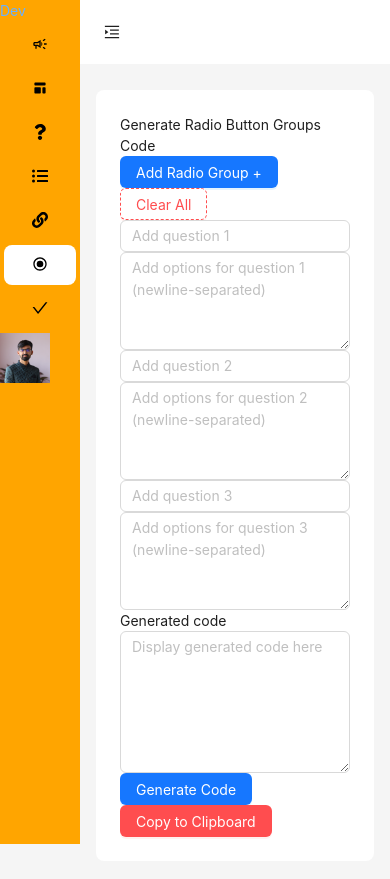
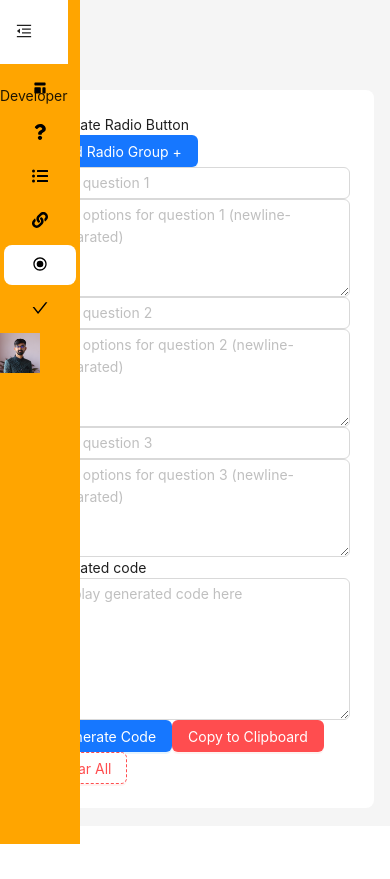
Before and after one commit to atultingre/flexisales-useful-tools, a React (Vite) app: page /radio in a window 390 px wide. After the commit the page ends 844 px from the top, so only its background shows below. Built offline with nearby package versions, Linux system fonts and the light colour scheme.

Commit message:
responsive styles added

```diff
--- a/src/components/Checkbox/CheckboxGroupGenerator.jsx
+++ b/src/components/Checkbox/CheckboxGroupGenerator.jsx
@@ -69,14 +69,13 @@ const CheckboxGroupGenerator = () => {
 
   return (
     <div className="p-4">
-      <div className="flex w-full justify-between items-center mb-10">
-        <h2 className="text-2xl font-semibold">Generate Checkbox Code</h2>
-        <div className="flex">
-          <Button type="primary" onClick={handleAddCheckbox} className="mr-4">
+      <div className="flex flex-col md:flex-row w-full md:justify-between md:items-center mb-10">
+        <h2 className="text-xl md:text-2xl mb-4 font-semibold">
+          Generate Checkbox Code
+        </h2>
+        <div className="flex flex-col md:flex-row gap-3">
+          <Button type="primary" onClick={handleAddCheckbox} className="">
             Add Checkbox +
-          </Button>
-          <Button type="dashed" danger onClick={handleClear}>
-            Clear All
           </Button>
         </div>
       </div>
@@ -130,7 +129,7 @@ const CheckboxGroupGenerator = () => {
             </div>
           )}
         </div>
-        <div className="flex w-full gap-5">
+        <div className="flex flex-col md:flex-row w-full gap-3">
           <Button
             type="primary"
             onClick={handleGenerateCode}
@@ -146,6 +145,9 @@ const CheckboxGroupGenerator = () => {
           >
             Copy to Clipboard
           </Button>
+          <Button type="dashed" danger onClick={handleClear}>
+            Clear All
+          </Button>
         </div>
       </div>
     </div>
--- a/src/components/Dashboard/Dashboard.jsx
+++ b/src/components/Dashboard/Dashboard.jsx
@@ -1,104 +1,36 @@
-import React, { useState } from "react";
-import { useLocation, Link, NavLink } from "react-router-dom";
-import {
-  CheckOutlined,
-  MenuFoldOutlined,
-  MenuUnfoldOutlined,
-} from "@ant-design/icons";
-import { MdOutlineCampaign, MdOutlineRadioButtonChecked } from "react-icons/md";
-import { FaLink, FaListUl, FaQuestion } from "react-icons/fa";
-import { HiTemplate } from "react-icons/hi";
-import { Button, Layout, Menu, theme } from "antd";
+import { MenuFoldOutlined, MenuUnfoldOutlined } from "@ant-design/icons";
+import { Button, Layout } from "antd";
+import React from "react";
+import { useLocation } from "react-router-dom";
+import { useAuth } from "../../context/AuthContext";
+import SideBar from "./SideBar";
+import MobileSideBar from "./MobileSideBar";
+import TopBar from "./TopBar";
 
 const { Header, Sider, Content } = Layout;
 
 const Dashboard = ({ children }) => {
-  const [collapsed, setCollapsed] = useState(true);
-  const {
-    token: { colorBgContainer, borderRadiusLG },
-  } = theme.useToken();
+  const { collapsed, colorBgContainer, setCollapsed, borderRadiusLG } =
+    useAuth();
+
   const location = useLocation();
   const currentPath = location.pathname;
 
-  const menuItems = [
-    { key: "/", icon: <MdOutlineCampaign />, label: "Campaigns" },
-    { key: "/template", icon: <HiTemplate />, label: "Campaign Template" },
-    { key: "/select", icon: <FaQuestion />, label: "CQ Questions" },
-    { key: "/list", icon: <FaListUl />, label: "List" },
-    { key: "/url-generator", icon: <FaLink />, label: "Url Generator" },
-    { key: "/radio", icon: <MdOutlineRadioButtonChecked />, label: "Radio" },
-    { key: "/checkbox", icon: <CheckOutlined />, label: "Checkbox" },
-  ];
-
   return (
     <Layout>
-      <Sider
-        trigger={null}
-        collapsible
-        className="h-dvh"
-        collapsed={collapsed}
-        style={{
-          position: "fixed",
-          height: "100vh",
-          background: "orange",
-          zIndex: 1,
-        }}
+      <div className="hidden md:block">
+        <SideBar />
+      </div>
+
+      <div className="block md:hidden">
+        <MobileSideBar />
+      </div>
+      <Layout
+        className={`${!collapsed ? "ml-0" : "ml-0"} ${
+          !collapsed ? "md:ml-[200px]" : "md:ml-[80px]"
+        } `}
       >
-        <div className="my-5 flex justify-center items-center">
-          <NavLink to="/">
-            <h1 className="text-xl text-black font-bold">
-              {collapsed ? "Dev" : "Developer"}
-            </h1>
-          </NavLink>
-        </div>
-        <Menu
-          theme="transparent"
-          mode="inline"
-          selectedKeys={[currentPath]}
-          className="text-black"
-        >
-          {menuItems.map(({ key, icon, label }) => (
-            <Menu.Item
-              key={key}
-              icon={React.cloneElement(icon, { style: { fontWeight: "bold" } })}
-              className={currentPath === key ? "shadow-md" : ""}
-              style={{
-                background: currentPath === key ? "white" : "",
-                color: "black",
-                fontWeight: currentPath === key ? "bold" : "normal",
-              }}
-            >
-              <Link to={key}>{label}</Link>
-            </Menu.Item>
-          ))}
-        </Menu>
-        <NavLink to="https://atultingre.vercel.app" target="_blank">
-          <div className="fixed bottom-0 text-black flex items-center justify-center gap-3 mb-5">
-            <div
-              className={`bg-white shadow-md ${
-                collapsed
-                  ? "p-1 ml-2 rounded-full"
-                  : "flex gap-2 ml-1.5 items-center px-2 py-2 rounded-md"
-              }`}
-            >
-              <img
-                src="./Atul.jpg"
-                alt="logo"
-                width={collapsed ? 50 : 40}
-                className="rounded-full"
-              />
-              {!collapsed && (
-                <div>
-                  <h1 className="font-bold text-md">Atul Tingre</h1>
-                  <p className="text-black font-semibold">Software Developer</p>
-                </div>
-              )}
-            </div>
-          </div>
-        </NavLink>
-      </Sider>
-      <Layout style={{ marginLeft: collapsed ? 80 : 200 }}>
-        <Header
+        {/* <Header
           style={{
             padding: 0,
             background: colorBgContainer,
@@ -114,7 +46,8 @@ const Dashboard = ({ children }) => {
             onClick={() => setCollapsed(!collapsed)}
             style={{ fontSize: "16px", width: 64, height: 64 }}
           />
-        </Header>
+        </Header> */}
+        <TopBar/>
         <Content
           style={{
             margin: "90px 16px 18px",
--- /dev/null
+++ b/src/components/Dashboard/MobileSideBar.jsx
@@ -0,0 +1,29 @@
+import { useState } from "react";
+import { Drawer } from "antd";
+import { useAuth } from "../../context/AuthContext";
+import SideBarMenu from "./SideBarMenu";
+const MobileSideBar = () => {
+  const { mobileSideBarOpen, setMobileSideBarOpen, collapsed } = useAuth();
+  const [placement, setPlacement] = useState("top");
+
+  const onClose = () => {
+    setMobileSideBarOpen(false);
+  };
+
+  return (
+    <Drawer
+      destroyOnClose
+      title={"Developer"}
+      placement={placement}
+      closable={true}
+      onClose={onClose}
+      open={mobileSideBarOpen}
+      key={placement}
+      style={{ height: "150%" }}
+    >
+      <SideBarMenu />
+    </Drawer>
+  );
+};
+
+export default MobileSideBar;
--- /dev/null
+++ b/src/components/Dashboard/SideBar.jsx
@@ -0,0 +1,41 @@
+import { Layout, Menu } from "antd";
+import { useAuth } from "../../context/AuthContext";
+
+import SideBarMenu from "./SideBarMenu";
+import { NavLink } from "react-router-dom";
+
+const { Sider } = Layout;
+
+const SideBar = () => {
+  const { collapsed } = useAuth();
+
+
+  return (
+    <div>
+     <Sider
+        trigger={null}
+        collapsible
+        className="h-dvh"
+        collapsed={collapsed}
+        style={{
+          position: "fixed",
+          height: "100vh",
+          background: "orange",
+          zIndex: 1,
+        }}
+      >
+        <div className="my-5 flex justify-center items-center">
+          <NavLink to="/">
+            <h1 className="text-xl text-black font-bold">
+              {collapsed ? "Dev" : "Developer"}
+            </h1>
+          </NavLink>
+        </div>
+
+        <SideBarMenu collapsed={collapsed}/>
+      </Sider>
+    </div>
+  );
+};
+
+export default SideBar;
--- /dev/null
+++ b/src/components/Dashboard/SideBarMenu.jsx
@@ -0,0 +1,82 @@
+import { CheckOutlined } from "@ant-design/icons";
+import { Menu } from "antd";
+import React from "react";
+import { FaLink, FaListUl, FaQuestion } from "react-icons/fa";
+import { HiTemplate } from "react-icons/hi";
+import { MdOutlineCampaign, MdOutlineRadioButtonChecked } from "react-icons/md";
+import { Link, NavLink, useLocation } from "react-router-dom";
+import { useAuth } from "../../context/AuthContext";
+
+const SideBarMenu = () => {
+  const { collapsed, colorBgContainer, setCollapsed, borderRadiusLG } =
+    useAuth();
+
+  const location = useLocation();
+  const currentPath = location.pathname;
+
+  const menuItems = [
+    { key: "/", icon: <MdOutlineCampaign />, label: "Campaigns" },
+    { key: "/template", icon: <HiTemplate />, label: "Campaign Template" },
+    { key: "/select", icon: <FaQuestion />, label: "CQ Questions" },
+    { key: "/list", icon: <FaListUl />, label: "List" },
+    { key: "/url-generator", icon: <FaLink />, label: "Url Generator" },
+    { key: "/radio", icon: <MdOutlineRadioButtonChecked />, label: "Radio" },
+    { key: "/checkbox", icon: <CheckOutlined />, label: "Checkbox" },
+  ];
+
+  return (
+    <div>
+      <Menu
+        theme="transparent"
+        mode="inline"
+        selectedKeys={[currentPath]}
+        className="text-black"
+      >
+        {menuItems.map(({ key, icon, label }) => (
+          <Menu.Item
+            key={key}
+            icon={React.cloneElement(icon, { style: { fontWeight: "bold" } })}
+            className={currentPath === key ? "shadow-md" : ""}
+            style={{
+              background: currentPath === key ? "white" : "",
+              color: "black",
+              fontWeight: currentPath === key ? "bold" : "normal",
+            }}
+          >
+            <Link to={key}>{label}</Link>
+          </Menu.Item>
+        ))}
+      </Menu>
+      <NavLink
+        to="https://atultingre.vercel.app"
+        target="_blank"
+        className={"hidden md:block"}
+      >
+        <div className="fixed bottom-0 text-black flex items-center justify-center gap-3 mb-5">
+          <div
+            className={`bg-white shadow-md ${
+              collapsed
+                ? "p-1 ml-4 rounded-full"
+                : "flex gap-2 ml-1.5 items-center px-2 py-2 rounded-md"
+            }`}
+          >
+            <img
+              src="./Atul.jpg"
+              alt="logo"
+              width={collapsed ? 40 : 40}
+              className="rounded-full"
+            />
+            {!collapsed && (
+              <div>
+                <h1 className="font-bold text-md">Atul Tingre</h1>
+                <p className="text-black font-semibold">Software Developer</p>
+              </div>
+            )}
+          </div>
+        </div>
+      </NavLink>
+    </div>
+  );
+};
+
+export default SideBarMenu;
--- /dev/null
+++ b/src/components/Dashboard/TopBar.jsx
@@ -0,0 +1,52 @@
+import { MenuFoldOutlined, MenuUnfoldOutlined } from "@ant-design/icons";
+import { Button, Layout } from "antd";
+import { useAuth } from "../../context/AuthContext";
+
+const { Header } = Layout;
+
+const TopBar = () => {
+  const { collapsed, setCollapsed, setMobileSideBarOpen, colorBgContainer } =
+    useAuth();
+
+  const toggleSidebar = () => {
+    if (window.innerWidth >= 768) {
+      setCollapsed(!collapsed);
+    } else {
+      setMobileSideBarOpen(true);
+    }
+  };
+
+  return (
+    <Header
+      style={{
+        padding: 0,
+        background: colorBgContainer,
+        position: "fixed",
+        zIndex: 100,
+        left: 0,
+        top: 0,
+      }}
+      className={`w-full flex items-center transition-all duration-300 ${
+        !collapsed ? "ml-0" : "ml-0"
+      } ${!collapsed ? "md:ml-[200px]" : "md:ml-[80px]"} `}
+    >
+      <div className="flex items-center justify-between px-4 py-2 md:px-6 md:py-3">
+        <Button
+          type="text"
+          icon={!collapsed ? <MenuUnfoldOutlined /> : <MenuFoldOutlined />}
+          onClick={toggleSidebar}
+          style={{
+            fontSize: "16px",
+            width: 48,
+            height: 48,
+          }}
+        />
+        <h1 className="block md:hidden text-xl text-black font-bold">
+          {!collapsed ? "Dev" : "Developer"}
+        </h1>
+      </div>
+    </Header>
+  );
+};
+
+export default TopBar;
--- a/src/components/Radio/RadioGroupGenerator.jsx
+++ b/src/components/Radio/RadioGroupGenerator.jsx
@@ -75,16 +75,14 @@ const RadioGroupGenerator = () => {
 
   return (
     <div className="p-4">
-      <div className="flex w-full justify-between items-center mb-10">
-        <h2 className="text-2xl font-semibold">
-          Generate Radio Button Groups Code
+      <div className="flex flex-col md:flex-row  w-full md:justify-between md:items-center mb-10">
+        <h2 className="text-xl md:text-2xl mb-4 font-semibold">
+          Generate Radio Button
         </h2>
-        <div className="flex">
-          <Button type="primary" onClick={handleAddRadioGroup} className="mr-4">
+
+        <div className="flex flex-col md:flex-row  gap-4">
+          <Button type="primary" onClick={handleAddRadioGroup} className="">
             Add Radio Group +
-          </Button>
-          <Button type="dashed" danger onClick={handleClear}>
-            Clear All
           </Button>
         </div>
       </div>
@@ -111,7 +109,7 @@ const RadioGroupGenerator = () => {
           </div>
         ))}
       </div>
-      <div className="flex mt-4 justify-between space-y-2 gap-5">
+      <div className="flex flex-col md:flex-row mt-4 md:justify-between space-y-2 gap-5">
         <div className="w-full">
           <h3 className="text-xl font-semibold mb-2">Generated code</h3>
           <TextArea
@@ -132,7 +130,7 @@ const RadioGroupGenerator = () => {
           </div>
         )}
       </div>
-      <div className="flex w-full mt-5 gap-5">
+      <div className="flex flex-col md:flex-row  w-full mt-5 gap-3">
         <Button
           type="primary"
           onClick={handleGenerateCode}
@@ -148,6 +146,9 @@ const RadioGroupGenerator = () => {
         >
           Copy to Clipboard
         </Button>
+        <Button type="dashed" danger onClick={handleClear} className="w-full">
+          Clear All
+        </Button>
       </div>
     </div>
   );
--- a/src/components/Select/Select.jsx
+++ b/src/components/Select/Select.jsx
@@ -20,11 +20,16 @@ const Select = () => {
 
         return `
   <p>${config.question}</p>
-  <select name="cq${
-    index + 1
-  }[]" id="cq${index + 1}" class="form-control" style="overflow:auto;" required ${config.isMultiple ? " multiple" : ""}>
+  <select name="cq${index + 1}[]" id="cq${
+          index + 1
+        }" class="form-control" style="overflow:auto;" required ${
+          config.isMultiple ? " multiple" : ""
+        }>
     ${optionsArray
-      .map((option) => `<option value="${option}" title="${option}">${option}</option>`)
+      .map(
+        (option) =>
+          `<option value="${option}" title="${option}">${option}</option>`
+      )
       .join("\n  ")}
   </select>`;
       })
@@ -74,14 +79,13 @@ const Select = () => {
 
   return (
     <div className="p-4">
-      <div className="flex w-full justify-between items-center mb-10">
-        <h2 className="text-2xl font-semibold">Generate CQ Questions Code</h2>
-        <div className="flex">
+      <div className="flex flex-col md:flex-row md:justify-between md:items-center mb-10 w-full">
+        <h2 className="text-xl md:text-2xl mb-4 font-semibold">
+          Generate CQ Questions Code
+        </h2>
+        <div className="flex flex-col md:flex-row gap-4">
           <Button type="primary" onClick={handleAddSelect}>
             Add Select +
-          </Button>
-          <Button type="dashed" danger onClick={handleClear} className="ml-4">
-            Clear All
           </Button>
         </div>
       </div>
@@ -143,7 +147,7 @@ const Select = () => {
           </div>
         )}
       </div>
-      <div className="flex w-full gap-5 mt-3">
+      <div className="flex flex-col md:flex-row w-full gap-3 mt-3">
         <Button
           type="primary"
           onClick={handleGenerateCode}
@@ -152,12 +156,15 @@ const Select = () => {
           Generate Code
         </Button>
         <Button
-          type="primary"
-          danger
+          type="dashed"
+
           onClick={handleCopyToClipboard}
           className="p-2 w-full"
         >
           Copy to Clipboard
+        </Button>
+        <Button type="primary" danger onClick={handleClear} className="">
+          Clear All
         </Button>
       </div>
     </div>
--- a/src/components/Template/TemplateCard.jsx
+++ b/src/components/Template/TemplateCard.jsx
@@ -46,7 +46,7 @@ const TemplateCard = () => {
 
   return (
     <div className="p-4">
-      <div className="flex flex-col md:flex-row justify-between items-center mb-8  rounded-lg ">
+      <div className="flex flex-col md:flex-row justify-between  mb-8  rounded-lg ">
         <div>
           <h2 className="text-2xl font-semibold mb-4">Templates</h2>
         </div>
--- a/src/context/AuthContext.jsx
+++ b/src/context/AuthContext.jsx
@@ -1,13 +1,18 @@
 // src/context/AuthContext.js
 import React, { createContext, useState, useEffect, useContext } from "react";
 import { login as loginUser, signup as signupUser } from "../api";
+import { theme } from "antd";
 
 export const AuthContext = createContext();
 
 export const AuthProvider = ({ children }) => {
   const [user, setUser] = useState(localStorage.getItem("userInfo") || null);
-  console.log('user: ', user);
+  const [collapsed, setCollapsed] = useState(true);
+  const [mobileSideBarOpen, setMobileSideBarOpen] = useState(false);
 
+  const {
+    token: { colorBgContainer, borderRadiusLG },
+  } = theme.useToken();
   useEffect(() => {
     const userInfo = localStorage.getItem("userInfo");
     if (userInfo) {
@@ -31,7 +36,18 @@ export const AuthProvider = ({ children }) => {
   };
 
   return (
-    <AuthContext.Provider value={{ user, login, signup, logout }}>
+    <AuthContext.Provider
+      value={{
+        user,
+        login,
+        signup,
+        logout,
+        collapsed,
+        setCollapsed,
+        colorBgContainer,
+        borderRadiusLG,mobileSideBarOpen, setMobileSideBarOpen
+      }}
+    >
       {children}
     </AuthContext.Provider>
   );
```
Also changed, not shown: src/components/List/ListGenerator.jsx (+5 -5 lines), src/components/UrlGenerator/UrlGenerator.jsx (+13 -8 lines).
